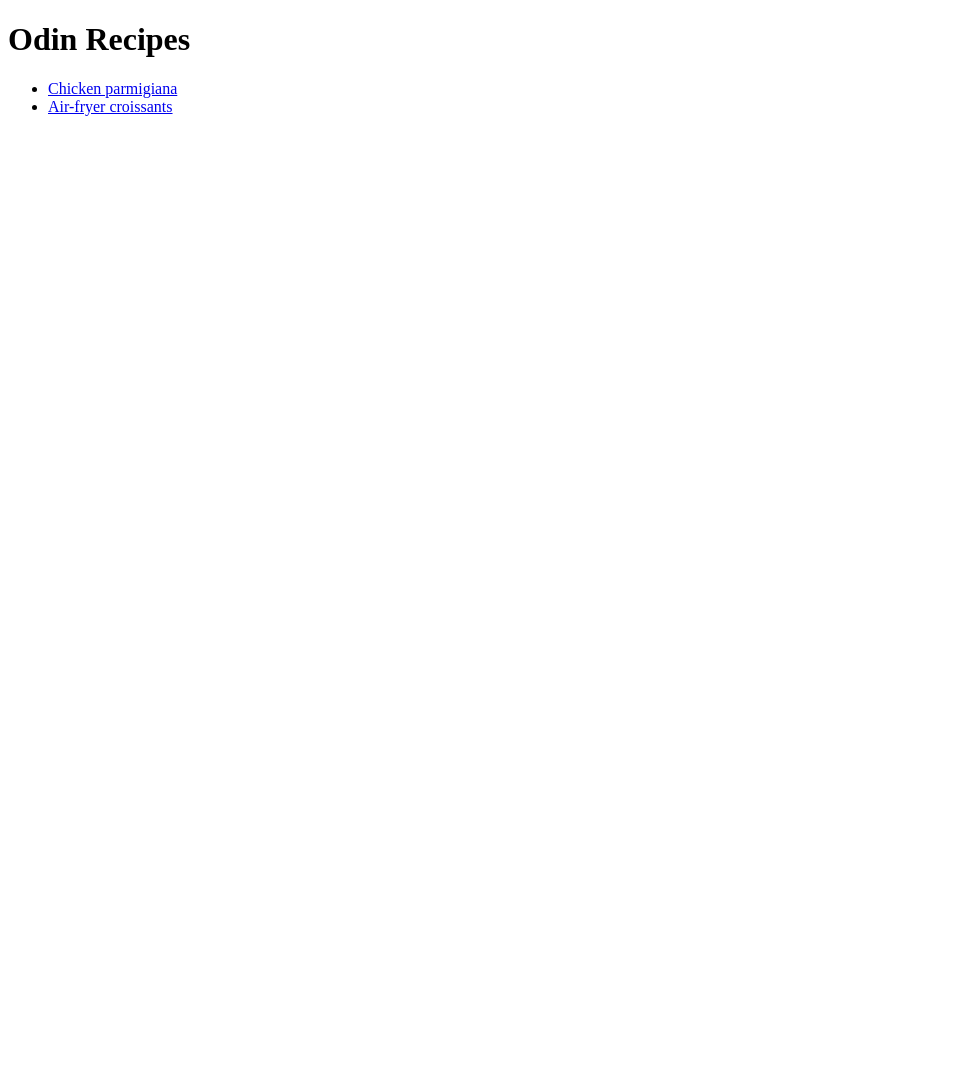
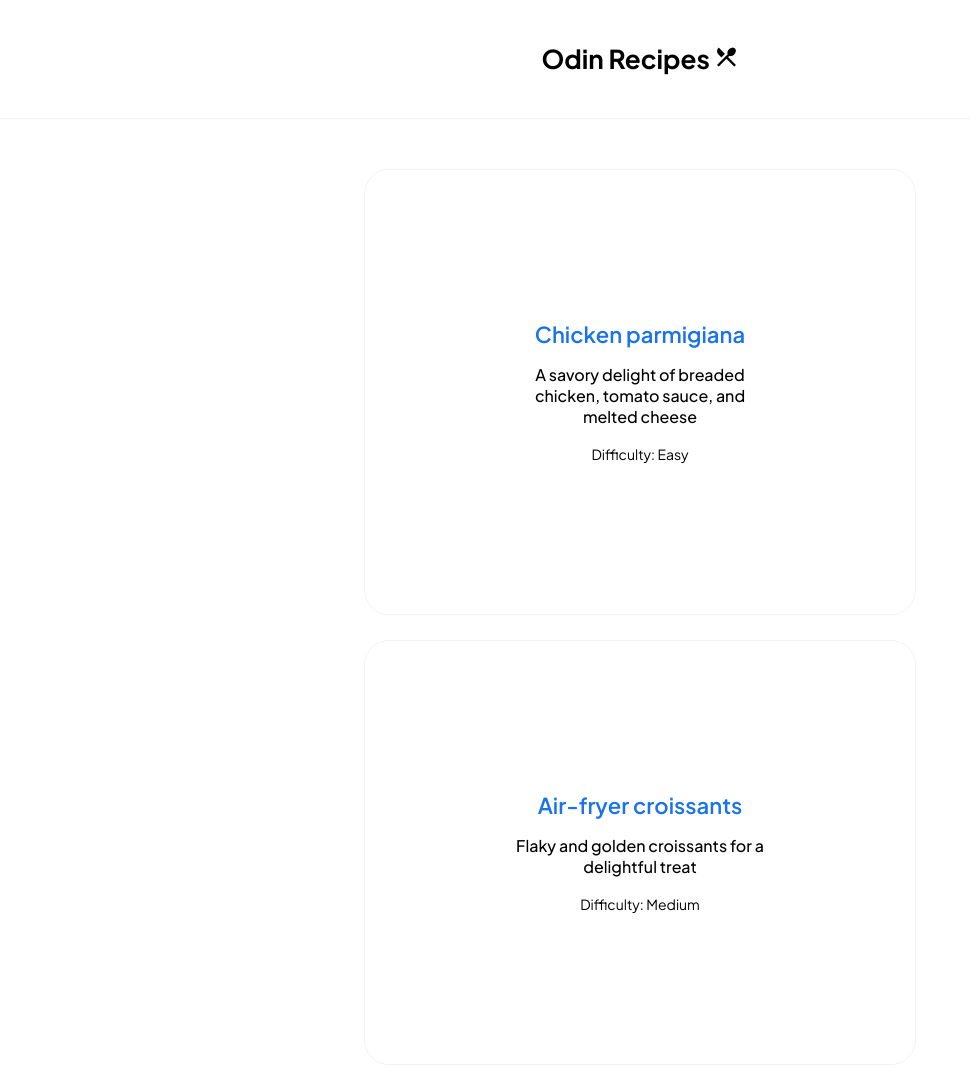
Before and after one commit to sm-dn/odin-recipes, a plain HTML site: page index.html in a window 1280 px wide. Shown: the whole page, without its empty margins (0-970 px from the left). Before the commit the page ends 800 px from the top, so only its background shows below. Drawn offline with nearby package versions, Linux system fonts and the light colour scheme.

Commit message:
Styled index.html

```diff
--- a/index.html
+++ b/index.html
@@ -4,12 +4,31 @@
     <meta charset="UTF-8" />
     <meta name="viewport" content="width=device-width, initial-scale=1.0" />
     <title>A Basic Recipe Website</title>
+    <link rel="stylesheet" href="style.css" />
+    <link
+      rel="stylesheet"
+      href="https://fonts.googleapis.com/css2?family=Material+Symbols+Outlined:opsz,wght,FILL,GRAD@20..48,100..700,0..1,-50..200"
+    />
   </head>
   <body>
-    <h1>Odin Recipes</h1>
+    <div class="navbar">
+      <h1>
+      Odin  Recipes  <span class="material-symbols-outlined">
+        restaurant_menu
+      </span>
+      </h1>
+    </div>
     <ul>
-      <li><a href="./recipes/parmigiana.html">Chicken parmigiana</a></li>
-      <li><a href="./recipes/croissants.html">Air-fryer croissants</a></li>
+      <li>
+        <a href="./recipes/parmigiana.html">Chicken parmigiana</a>
+        <p>A savory delight of breaded chicken, tomato sauce, and melted cheese</p>
+        <span class="diff">Difficulty: Easy</span>
+      </li>
+      <li>
+        <a href="./recipes/croissants.html">Air-fryer croissants</a>
+        <p>Flaky and golden croissants for a delightful treat</p>
+        <span class="diff">Difficulty: Medium</span>
+      </li>
     </ul>
   </body>
 </html>
--- /dev/null
+++ b/style.css
@@ -0,0 +1,76 @@
+@import url("https://fonts.googleapis.com/css2?family=Plus+Jakarta+Sans:wght@300;400;500;600;700&display=swap");
+
+body {
+  margin: auto;
+  background: #fff;
+}
+
+* {
+  font-family: "Plus Jakarta Sans", sans-serif;
+}
+
+.navbar {
+  text-align: center;
+  border-bottom: rgb(0 0 0 / 0.05) 1px solid;
+  padding: 25px;
+  margin-bottom: 50px;
+
+}
+
+.navbar h1 {
+  font-size: 26px;
+  font-weight: 700;
+}
+
+
+ul {
+    padding: 0px;
+}
+
+li {
+  padding: 150px;
+  text-align: center;
+  list-style-type: none;
+  border-radius: 25px;
+  width: 250px;
+  height: auto;
+  margin: auto;
+  margin-bottom: 25px;
+  transition: all .4s ease;
+    border: rgb(0 0 0 / 0.05) 1px solid;
+}
+
+li p {
+    font-size: 16px;
+    font-weight: 500;
+}
+
+a {
+    text-decoration: none;
+    color: #1a73e8;
+    width: 250px;
+    height: auto;
+    font-size: 22px;
+    font-weight: 600;
+}
+
+
+li:hover{
+    transition: all .4s ease;
+    transform: scale(1.01);
+    box-shadow: rgba(13, 38, 76, 0.05) 0px 9px 20px;
+}
+
+.diff {
+    position: relative;
+    bottom: 0px;
+    font-size: 14px;
+}
+
+.material-symbols-outlined {
+  font-variation-settings:
+  'FILL' 0,
+  'wght' 700,
+  'GRAD' 0,
+  'opsz' 48
+}
```
